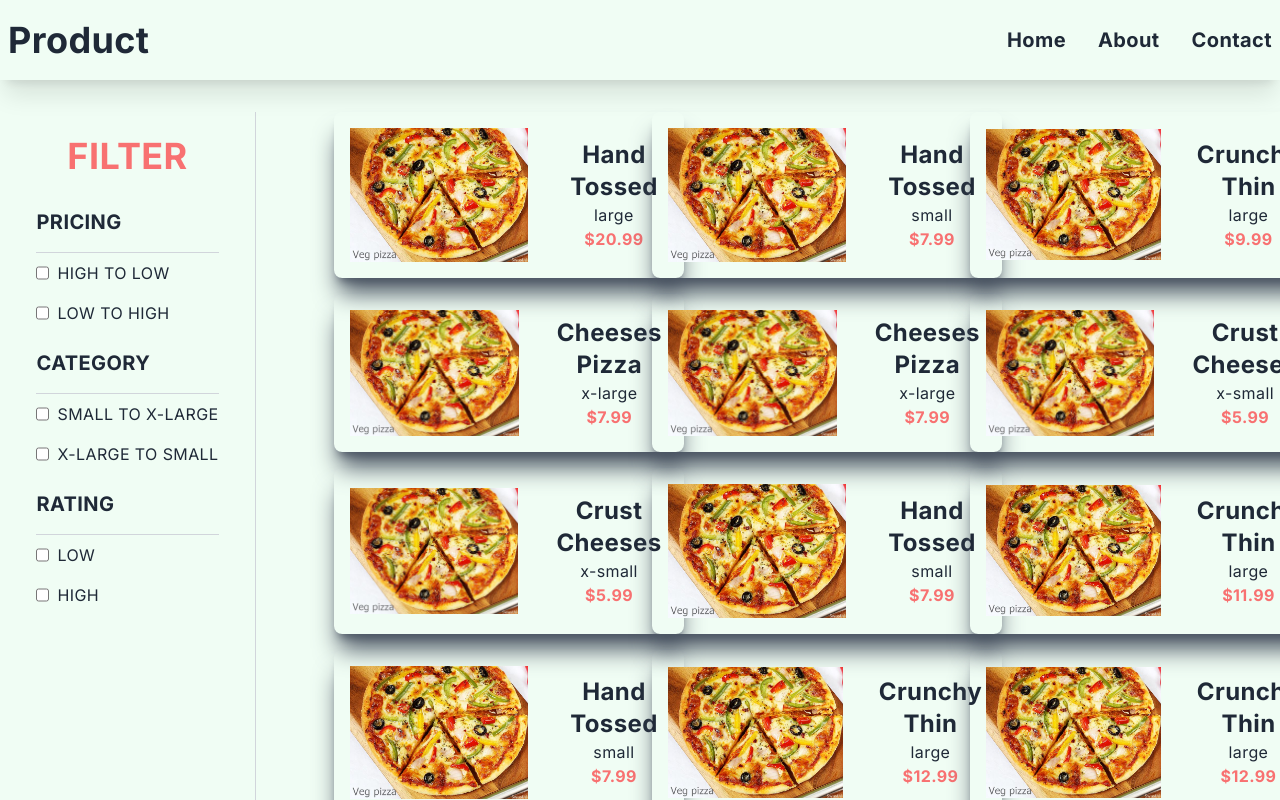
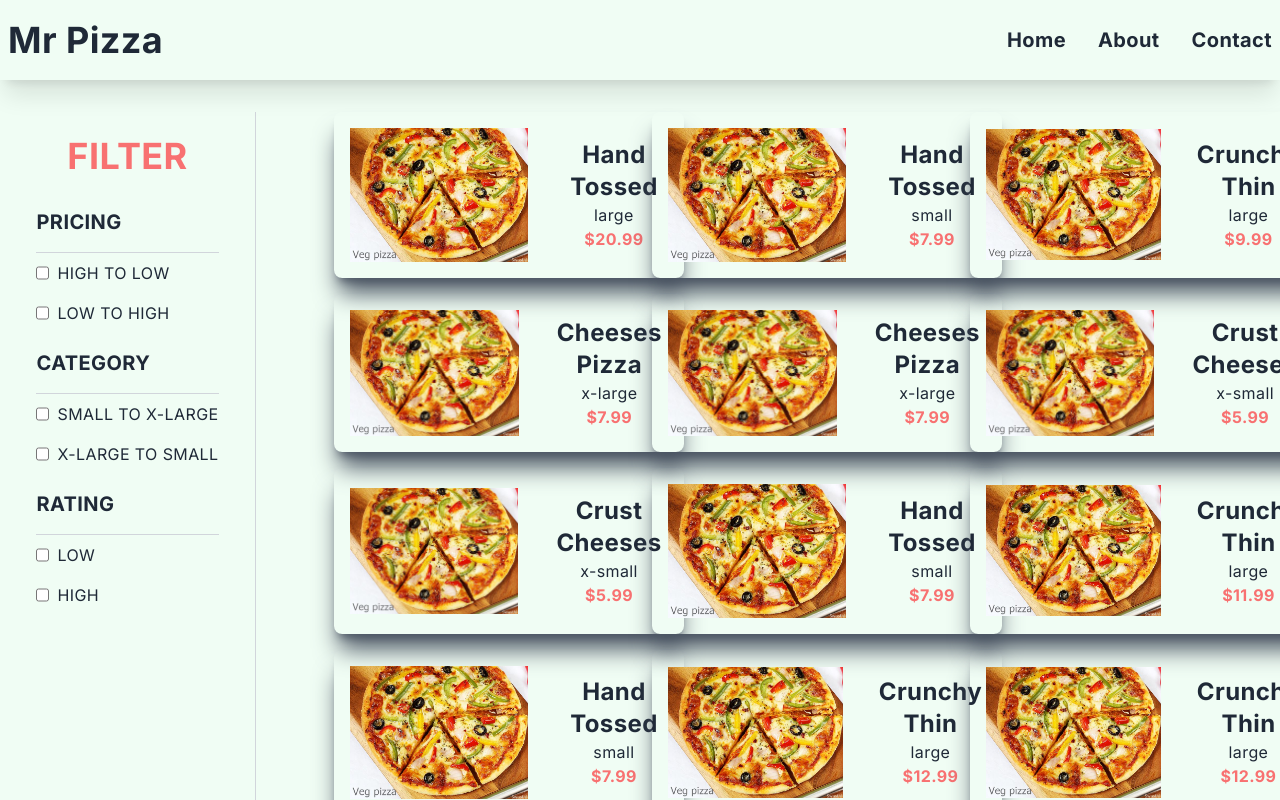
Before and after one commit to rajnaik44/Dominoz-Pizza, a Next.js app: page / in a window 1280 px wide. Shown: the top 800 px of the page. Built offline with nearby package versions, Linux system fonts and the light colour scheme.

Commit message:
adde tittle

```diff
--- a/app/layout.js
+++ b/app/layout.js
@@ -5,8 +5,8 @@ import Navbar from "@/components/Navbar";
 const inter = Inter({ subsets: ["latin"] });
 
 export const metadata = {
-  title: "Dominoz Pizza",
-  description: "Dominoz Pizza",
+  title: "MR Pizza",
+  description: "Mr Pizza",
 };
 
 export default function RootLayout({ children }) {
--- a/components/Navbar.jsx
+++ b/components/Navbar.jsx
@@ -5,7 +5,7 @@ const Navbar = () => {
   return (
     <div className="fixed w-full h-20 shadow-xl z-[100]" >
     <div className="flex justify-between items-center w-full h-full px-2 2xl:px-16">
-        <h1 className='text-sm md:text-4xl cursor-pointer'>Product</h1>
+        <h1 className='text-sm md:text-4xl cursor-pointer'>Mr Pizza</h1>
         <ul className='hidden md:flex gap-8'>
             <li className='font-bold text-xl hover:scale-75 ease-in duration-150'>Home</li>
             <li className='font-bold text-xl hover:scale-75 ease-in duration-150'>About</li>
```
